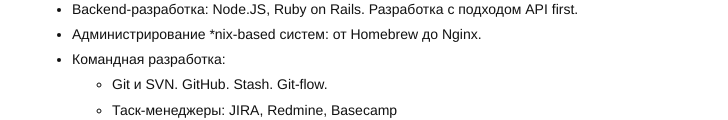
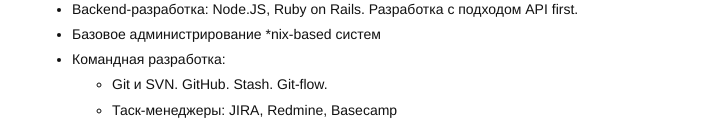
Before and after one commit to d3head/Simplicvity, a website: page app/cv.html in a window 1280 px wide. Shown: the part 422-542 px from the top of the page, without its empty margins (248-976 px from the left). Drawn offline with nearby package versions, Linux system fonts and the light colour scheme; files that its build step writes are made by us from their sources.

Commit message:
Some fixes

```diff
--- a/app/cv.html
+++ b/app/cv.html
@@ -49,7 +49,7 @@
               </ul>
             </li>
             <li>Backend-разработка: Node.JS, Ruby on Rails. Разработка с подходом API first.</li>
-            <li>Администрирование *nix-based систем: от Homebrew до Nginx.</li>
+            <li>Базовое администрирование *nix-based систем</li>
             <li>Командная разработка:
               <ul>
                 <li>Git и SVN. GitHub. Stash. Git-flow.</li>
```
